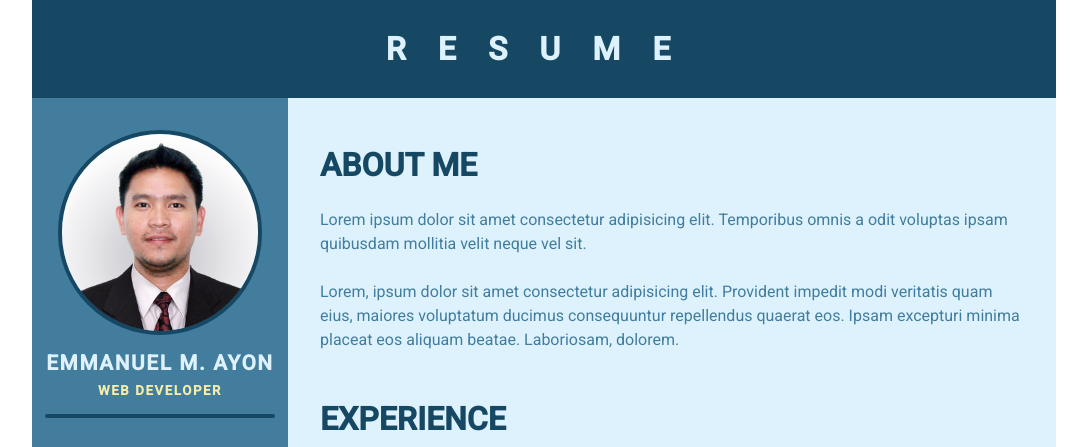
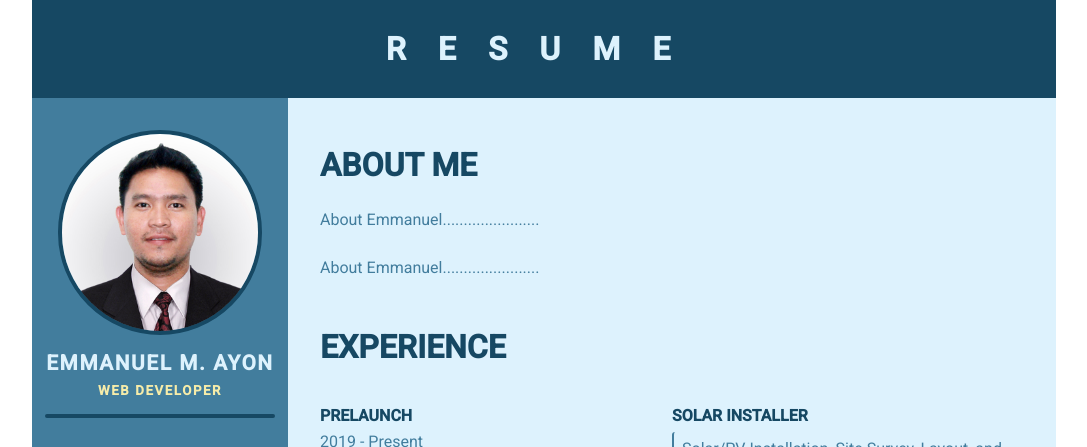
Before and after one commit to MannyA1225/resume, a plain HTML site: page index.html in a window 1280 px wide. Shown: the top 447 px of the page, without its empty margins (96-1183 px from the left). Drawn offline with Linux system fonts and the light colour scheme.

Commit message:
Add files via upload

```diff
--- a/index.html
+++ b/index.html
@@ -89,14 +89,10 @@
         <section class="about-me">
           <h2>About Me</h2>
           <p>
-            Lorem ipsum dolor sit amet consectetur adipisicing elit. Temporibus
-            omnis a odit voluptas ipsam quibusdam mollitia velit neque vel sit.
+            About Emmanuel.......................
           </p>
           <p>
-            Lorem, ipsum dolor sit amet consectetur adipisicing elit. Provident
-            impedit modi veritatis quam eius, maiores voluptatum ducimus
-            consequuntur repellendus quaerat eos. Ipsam excepturi minima placeat
-            eos aliquam beatae. Laboriosam, dolorem.
+            About Emmanuel.......................
           </p>
         </section>
         <section class="experience">
```
